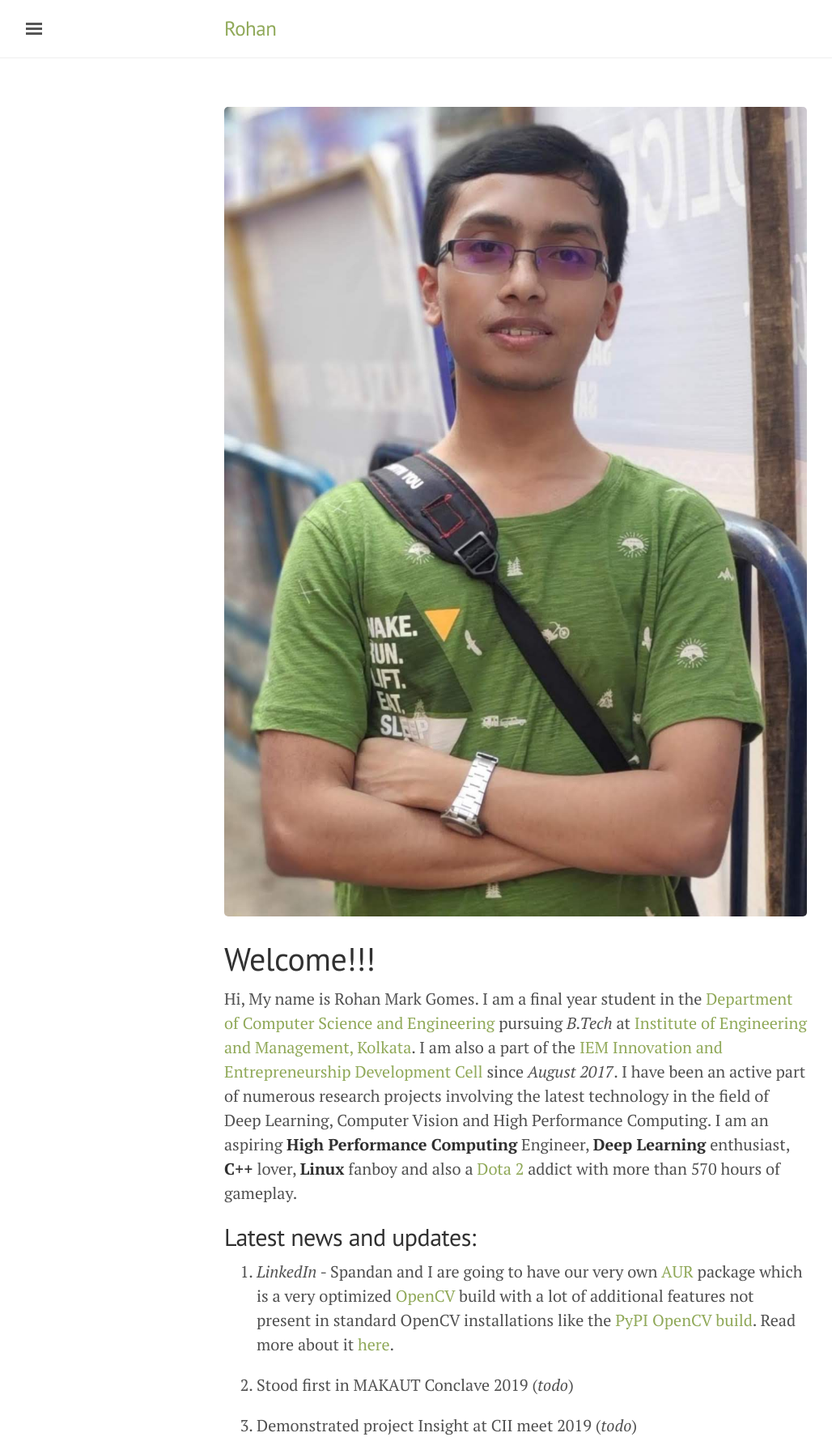
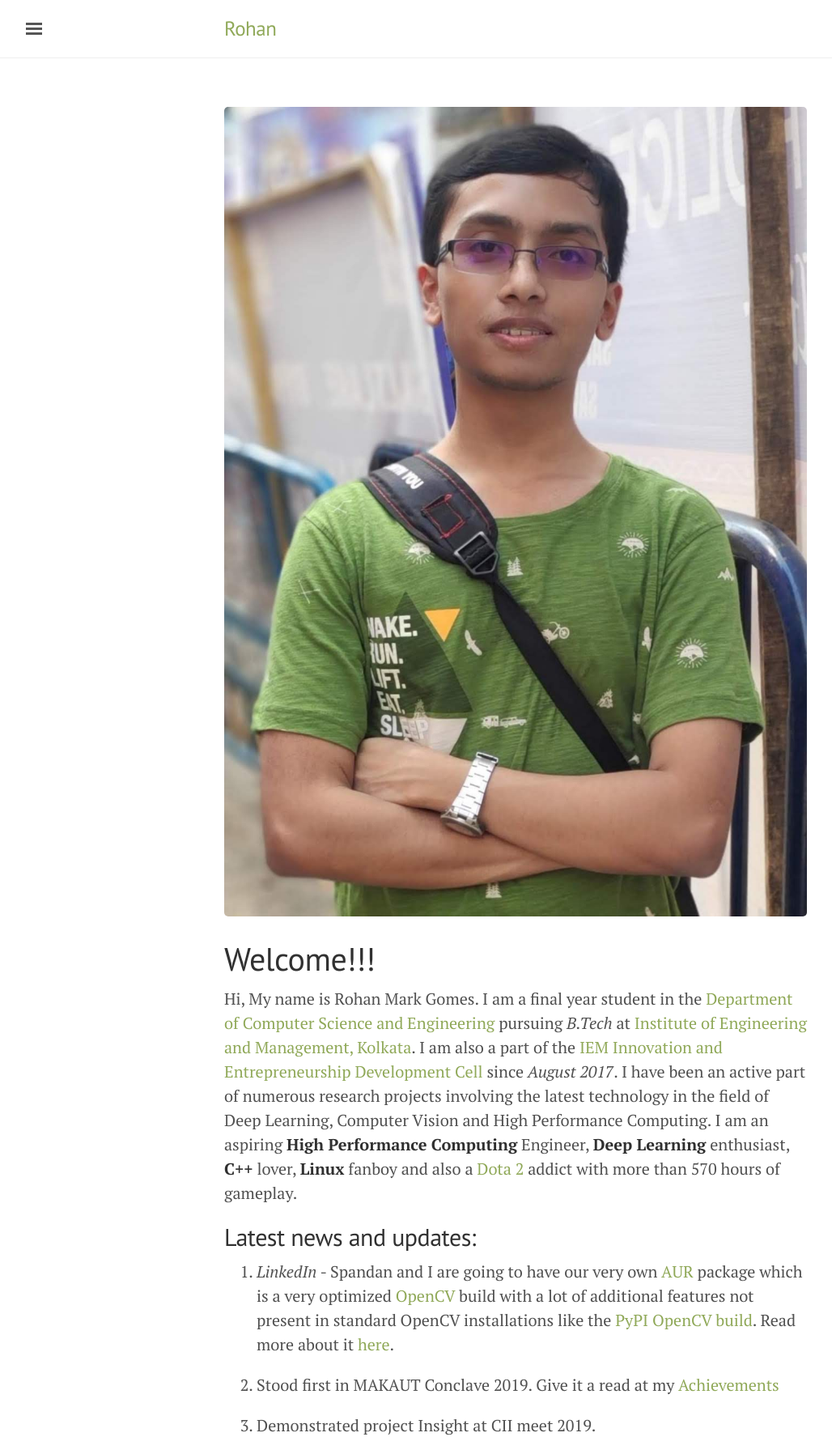
Before and after one commit to DarkStar1997/DarkStar1997.github.io, a Jekyll site: the page built from index.md, in a window 1280 px wide. Shown: the whole page at 81% size, without its empty margins (3-1031 px from the left). Built offline with Jekyll 4.4.1, drawn with Linux system fonts in a browser that asks for light colours.

Commit message:
Fixed todo in homepage

```diff
--- a/index.md
+++ b/index.md
@@ -14,6 +14,6 @@ Hi, My name is Rohan Mark Gomes. I am a final year student in the [Department of
 
 1. *LinkedIn* - Spandan and I are going to have our very own [AUR](https://aur.archlinux.org/) package  which is a very optimized [OpenCV](https://opencv.org/) build with a lot of additional features not present in standard OpenCV installations like the [PyPI OpenCV build](https://pypi.org/project/opencv-python/). Read more about it [here](https://www.linkedin.com/feed/update/urn:li:activity:6526116155696996352/).
 
-1. Stood first in MAKAUT Conclave 2019 (*todo*)
+1. Stood first in MAKAUT Conclave 2019. Give it a read at my [Achievements](/Achievements.md)
 
-1. Demonstrated project Insight at CII meet 2019 (*todo*)
+1. Demonstrated project Insight at CII meet 2019.
```
